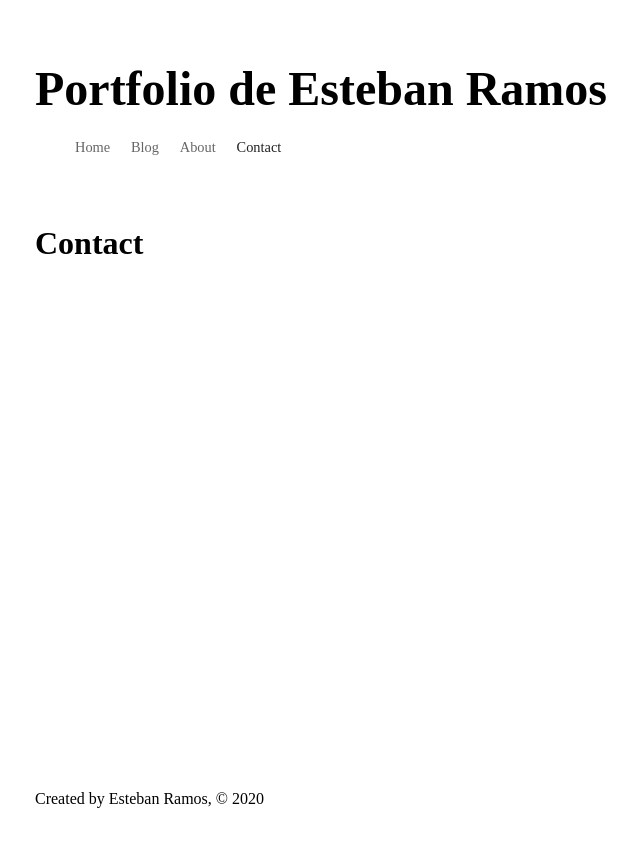
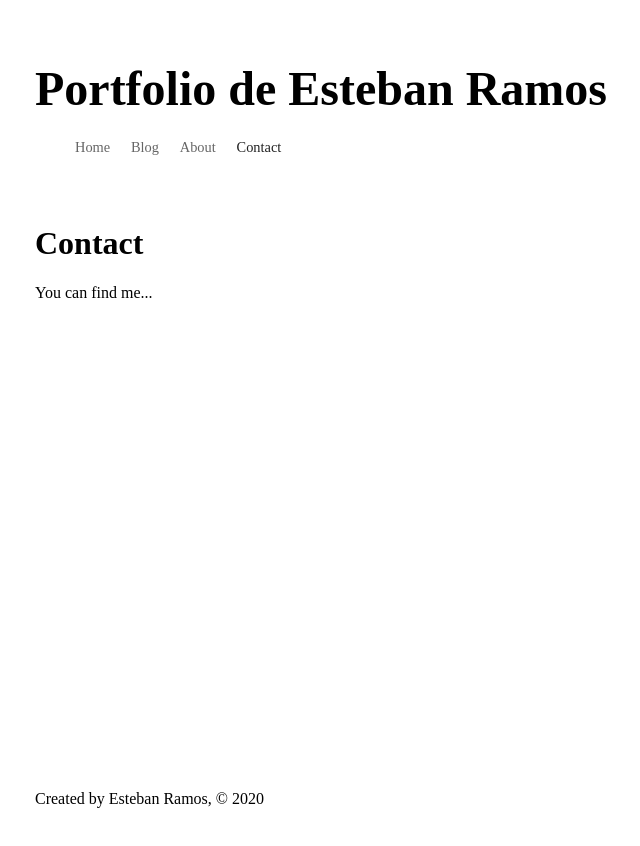
Before and after one commit to Swarleys/Gatsby-Portfolio, a Gatsby site: page /contact in a window 1280 px wide. Shown: the whole page, without its empty margins (155-795 px from the left). Built offline with nearby package versions, Linux system fonts and the light colour scheme; Gatsby itself is replaced by a stand-in of ours.

Commit message:
another small test

```diff
--- a/src/pages/contact.js
+++ b/src/pages/contact.js
@@ -9,6 +9,7 @@
     <Layout>
       <Head title="Contact" />
       <h1>Contact</h1>
+      <p>You can find me...</p>
     </Layout>
   )
 }
```
